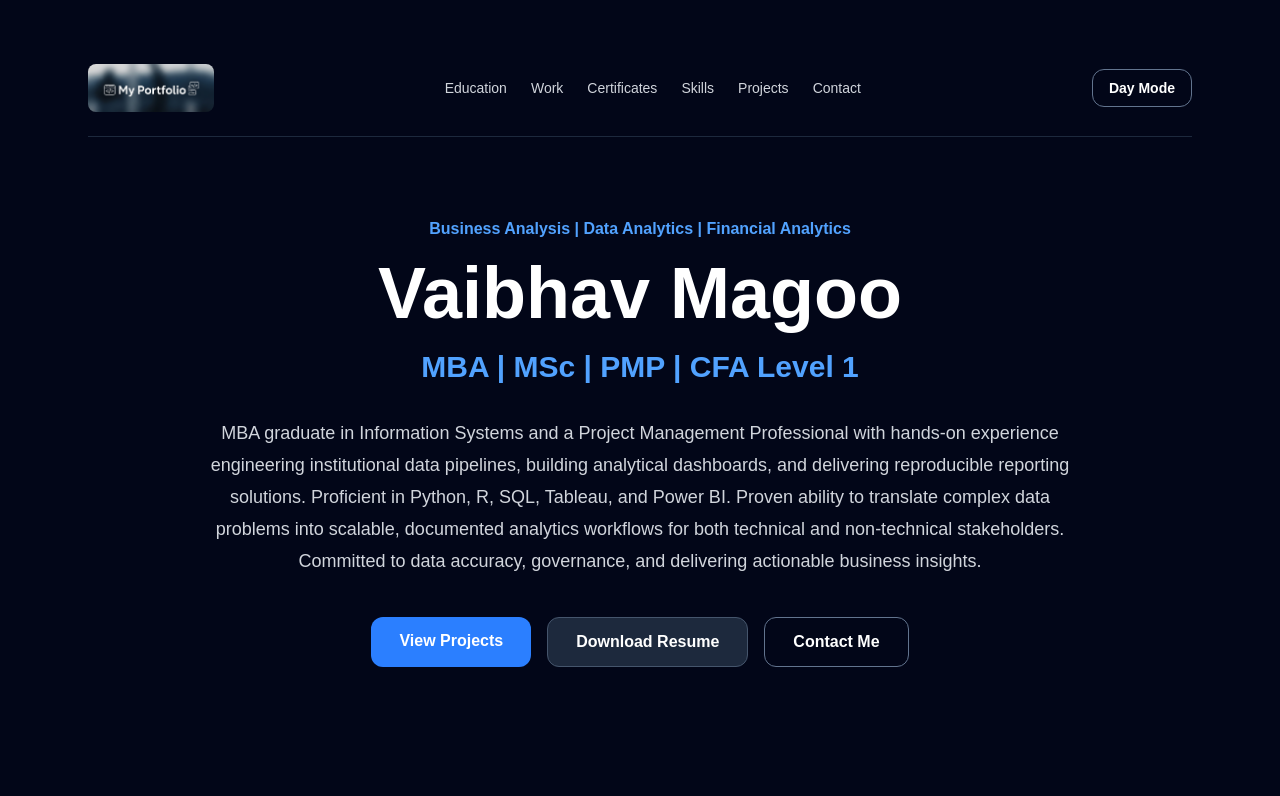
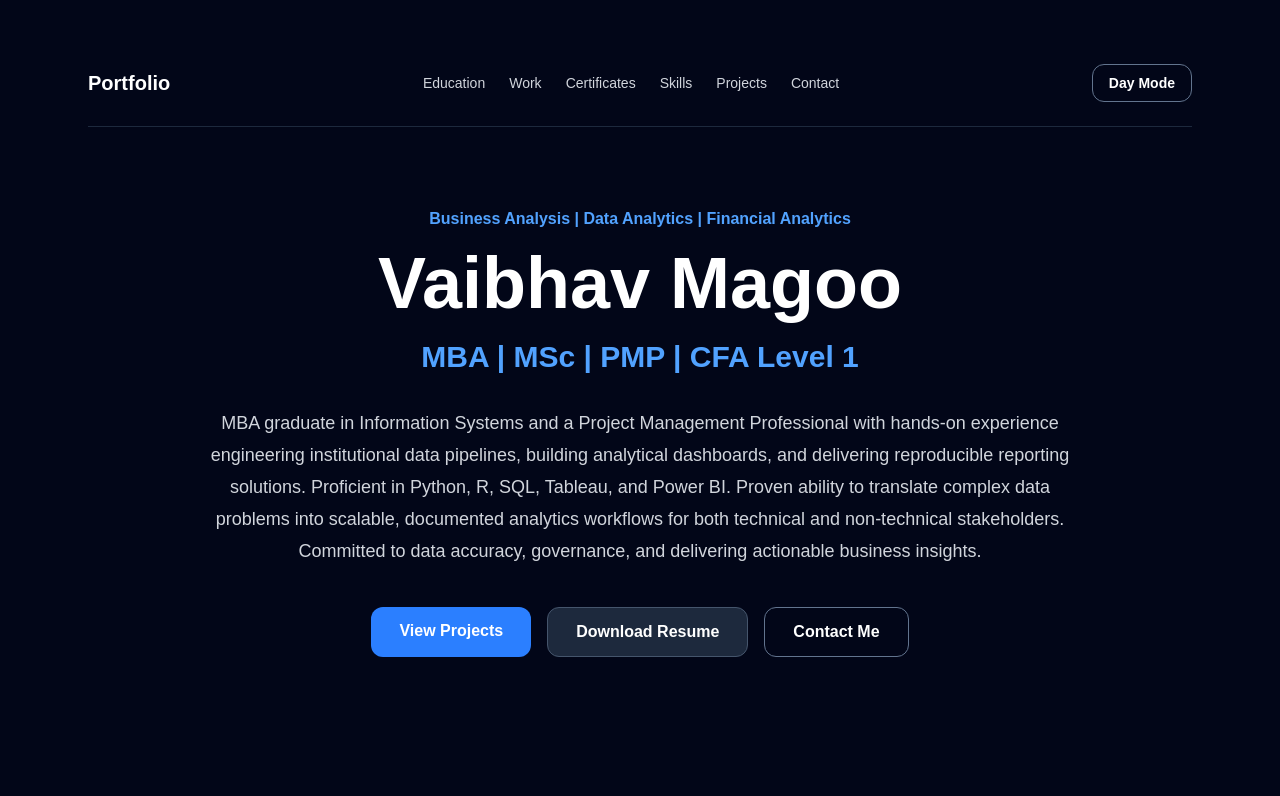
Before and after one commit to VaibhavMagoo/Portfolio, a Next.js app in the folder portfolio/: page / in a window 1280 px wide. Shown: the top 796 px of the page. Built offline with nearby package versions, Linux system fonts and the light colour scheme.

Commit message:
Removed website logo image

```diff
--- a/portfolio/app/page.tsx
+++ b/portfolio/app/page.tsx
@@ -151,11 +151,7 @@ export default function Home() {
     <main className={darkMode ? "min-h-screen bg-slate-950 text-white" : "min-h-screen bg-white text-slate-950"}>
       <section className="max-w-6xl mx-auto px-6 py-10">
         <nav className="flex justify-between items-center py-6 border-b border-slate-800">
-          <img
-           src="/Banner.jpg"
-           alt="Portfolio Logo"
-           className="h-12 w-auto rounded-lg object-cover"
-          />
+          <h2 className="text-xl font-bold">Portfolio</h2>
           <div className="hidden md:flex gap-6 text-sm text-gray-300">
             <a href="#education" className="hover:text-blue-400">Education</a>
             <a href="#experience" className="hover:text-blue-400">Work</a>
```
